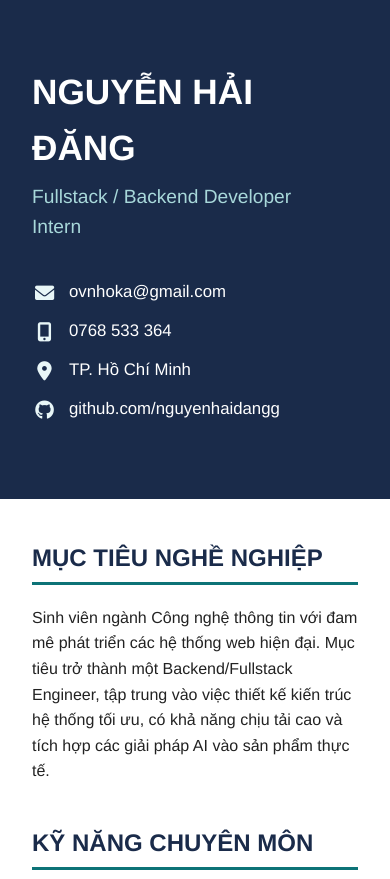
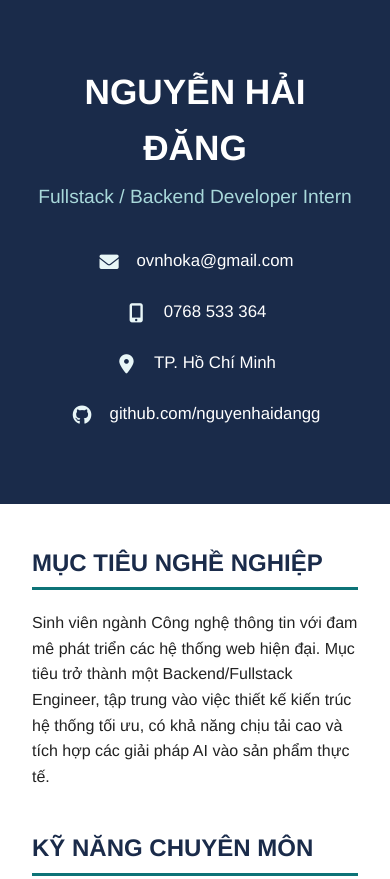
Before and after one commit to nguyenhaidangg/nguyenhaidangg.github.io, a plain HTML site: page index.html in a window 390 px wide. Shown: the top 879 px of the page. Drawn offline with Linux system fonts and the light colour scheme.

Commit message:
Refactor header styles for better layout and responsiveness

```diff
--- a/index.html
+++ b/index.html
@@ -25,7 +25,7 @@
             color: var(--dark-text);
         }
 
-        /* HEADER CHIA MÀU CHUẨN XÁC, KHÔNG BỊ LỆCH */
+        /* HEADER CHIA MÀU CHUẨN XÁC THEO TỈ LỆ LATEX */
         header {
             position: relative;
             background: var(--navy);
@@ -34,12 +34,12 @@
             overflow: hidden;
         }
 
-        /* Mảng màu Teal bên phải (Giống TikZ trong LaTeX) */
+        /* Mảng màu Teal bên phải (Giống block TikZ trong LaTeX) */
         header::before {
             content: '';
             position: absolute;
             top: 0; right: 0; bottom: 0;
-            width: 38%; /* Độ rộng mảng màu */
+            width: 36%; /* Khóa cứng tỉ lệ mảng màu */
             background: var(--teal);
             z-index: 0;
         }
@@ -56,8 +56,8 @@
         }
 
         .header-info {
-            flex: 1;
-            min-width: 300px;
+            flex: 0 0 60%; /* Chiếm 60% không gian bên trái */
+            box-sizing: border-box;
             padding-right: 2rem;
         }
 
@@ -73,10 +73,14 @@
             margin: 5px 0 0 0;
         }
 
-        /* Liên hệ nổi thẳng trên nền Teal như CV */
+        /* ĐẨY LỆCH LIÊN HỆ SANG PHẢI CHO CÂN ĐỐI VỚI NỀN TEAL */
         .header-contact {
-            flex: 0 0 320px;
-            padding-left: 2rem;
+            flex: 0 0 36%; /* Chiếm đúng 36% không gian của mảng màu Teal */
+            padding-left: 3rem; /* Lực đẩy cực mạnh để xê dịch toàn bộ text sang phải */
+            box-sizing: border-box;
+            display: flex;
+            flex-direction: column;
+            justify-content: center;
         }
 
         .header-contact a, .header-contact span {
@@ -96,7 +100,7 @@
             width: 25px;
             font-size: 1.2rem;
             text-align: center;
-            margin-right: 12px;
+            margin-right: 15px; /* Tăng khoảng cách giữa icon và chữ */
             color: var(--light-teal);
         }
 
@@ -219,8 +223,10 @@
         /* Reponsive cho Mobile */
         @media (max-width: 768px) {
             header::before { display: none; } /* Tắt mảng Teal trên mobile */
+            header { background: var(--navy); }
+            .header-info { flex: 1 1 100%; padding-right: 0; text-align: center; }
             .header-info h1 { font-size: 2.2rem; }
-            .header-contact { padding-left: 0; flex: 1 1 100%; margin-top: 1.5rem; }
+            .header-contact { flex: 1 1 100%; padding-left: 0; margin-top: 1.5rem; align-items: center; }
         }
     </style>
 </head>
```
